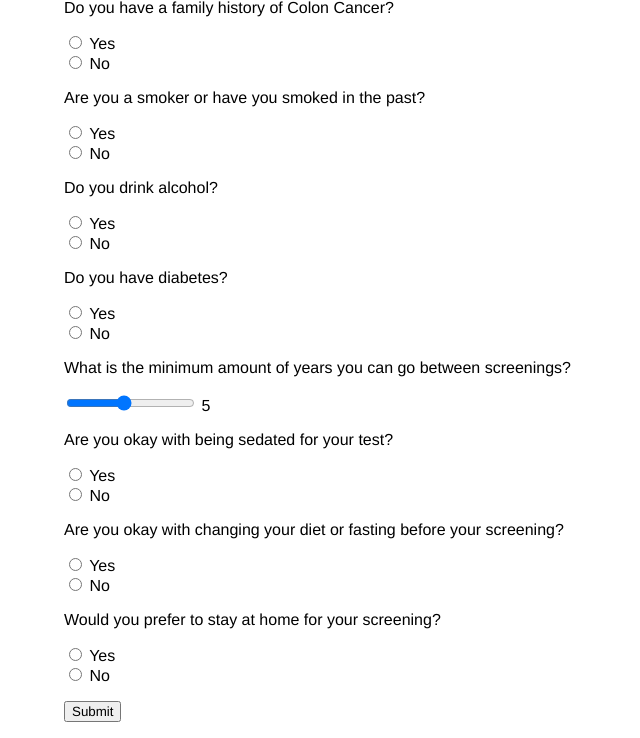
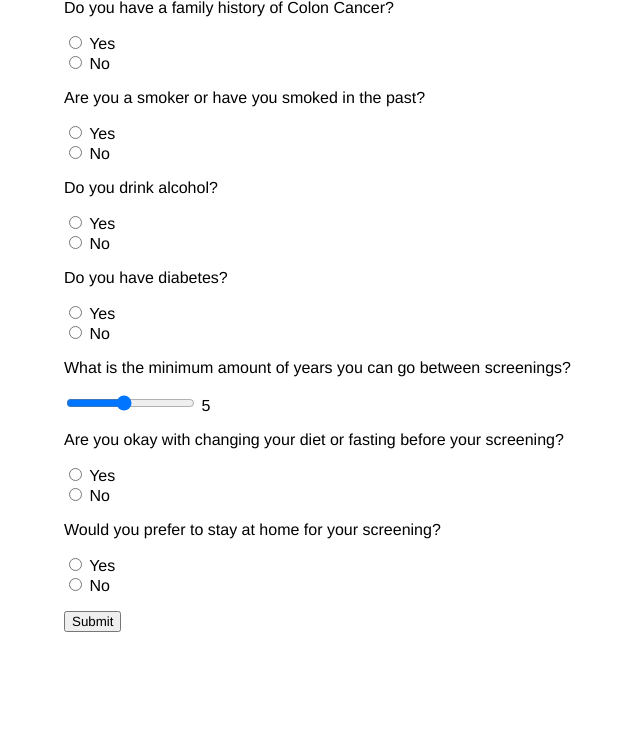
Before and after one commit to ReadabilityLOL/Colon-cancer-screening-quiz, a Flask app: page /quiz in a window 1280 px wide. Shown: the part 76-814 px from the top of the page, without its empty margins (0-640 px from the left). After the commit the page ends 708 px from the top, so only its background shows below. Run offline with Flask 3, Linux system fonts and the light colour scheme; some libraries are stand-ins or nearby versions; some web fonts are replaced.

Commit message:
did stuff

```diff
--- a/main.py
+++ b/main.py
@@ -20,26 +20,29 @@ def results():
         alcohol = parse(request.form.get("drink"))
         diabetes = parse(request.form.get("diabetes"))
         minYears = int(request.form.get("years"))
-        sedated = parse(request.form.get("sedation"))
+        #sedated = parse(request.form.get("sedation"))
         diet = parse(request.form.get("fasting"))
         home = parse(request.form.get("home"))
 
-        return superadvancedaimodel(history,smoker,alcohol,diabetes,minYears,sedated,diet,home)
+        return other_super_advanced_parser(superadvancedaimodel(history,smoker,alcohol,diabetes,minYears,diet,home))
     return render_template("results.html")
 
 
-def superadvancedaimodel(history,smoker,alcohol,diabetes,minYears,sedated,diet,home):
+def superadvancedaimodel(history,smoker,alcohol,diabetes,minYears,diet,home):
     if history:
-        return "Colonoscopy"
+        return "colonoscopy"
     if smoker and alcohol or smoker and diabetes or alcohol and diabetes or alcohol and smoker and diabetes:
-        return "Colonoscopy"
+        return "colonoscopy"
     if smoker or alcohol or diabetes:
         if diet:
-            return "Virtual Colonoscopy"
+            return "virtualcolonoscopy"
         if minYears == 1:
-            return "Fecal Occult Blood Test"
+            return "fecaloccultbloodtest"
         else:
-            return "Stool DNA test"
+            return "stooldnatest"
     if home:
-        return "Stool DNA test"
-    return "Colonoscopy"
+        return "stooldnatest"
+    return "colonoscopy"
+
+def other_super_advanced_parser(string):
+    return render_template(string+".html")
--- a/templates/quiz.html
+++ b/templates/quiz.html
@@ -30,12 +30,6 @@
   <input type="range" value="5" min="1" max="10" oninput="this.nextElementSibling.value = this.value" name="years">
   <output>5</output>
 
-   <p> Are you okay with being sedated for your test? </p>
-  <input type="radio" id="yes" name="sedation" value="Yes">
-  <label for="Yes">Yes</label><br>
-  <input type="radio" id="no" name="sedation" value="No">
-  <label for="No">No</label><br>
-
    <p> Are you okay with changing your diet or fasting before your screening? </p>
   <input type="radio" id="yes" name="fasting" value="Yes">
   <label for="Yes">Yes</label><br>
```
Also changed, not shown: templates/colonoscopy.html (added, +20 -0 lines), templates/fecaloccultbloodtest.html (added), templates/stooldnatest.html (added), templates/virtualcolonoscopy.html (added).
